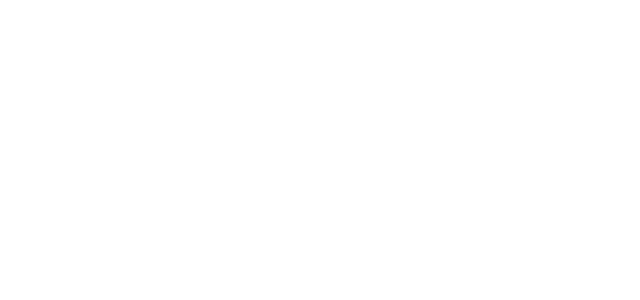
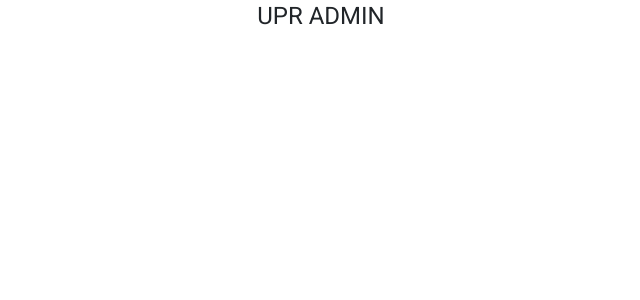
Before and after one commit to sree012345/upr-admin, an Angular app: page / in a window 1280 px wide. Shown: the top 300 px of the page, without its empty margins (319-959 px from the left). Built offline with nearby package versions, Linux system fonts and the light colour scheme.

Commit message:
Given UPR Admin heading

```diff
--- a/src/app/app.component.html
+++ b/src/app/app.component.html
@@ -1 +1,2 @@
+<h1 class="text-center">UPR ADMIN</h1>
 <router-outlet> </router-outlet>
```
Also changed, not shown: 1 other file (tests, documents, lock files or other folders).
